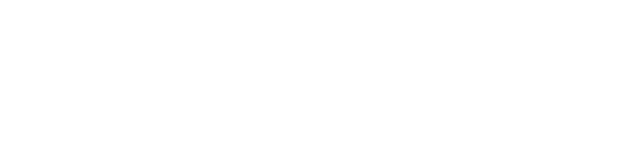
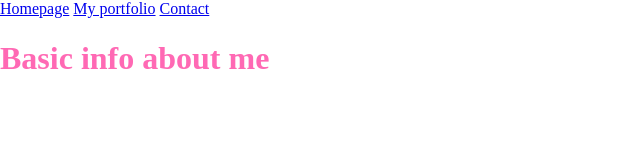
Before and after one commit to Kudlaty-dev/cv, a plain HTML site: page index.html in a window 1280 px wide. Shown: the whole page, without its empty margins (0-640 px from the left). Drawn offline with Linux system fonts and the light colour scheme.

Commit message:
Filling html with basic content

```diff
--- a/index.html
+++ b/index.html
@@ -3,9 +3,22 @@
 <head>
     <meta charset="UTF-8">
     <meta name="viewport" content="width=device-width, initial-scale=1.0">
+    <link rel="stylesheet" type="text/css" href="/normalize.css">
+    <link rel="stylesheet" type="text/css" href="/style.css">
     <title>Document</title>
 </head>
 <body>
+    <nav class="navigation">
+        <a href="index.html" alt="Homepage" class="navigation__link">Homepage</a>
+        <a href="portfolio.html" alt="Homepage" class="navigation__link">My portfolio</a>
+        <a href="contact.html" alt="Homepage" class="navigation__link">Contact</a>
+    </nav>
+    <section class="aboutme">
+        <h1 class="aboutme__header">Basic info about me</h1>
+        <article class="aboutme__article">
 
+        </article>
+    </section>
 </body>
+<script src="script.js"></script>
 </html>
--- a/style.css
+++ b/style.css
@@ -0,0 +1,3 @@
+html {
+    color: hotpink;
+}
```
